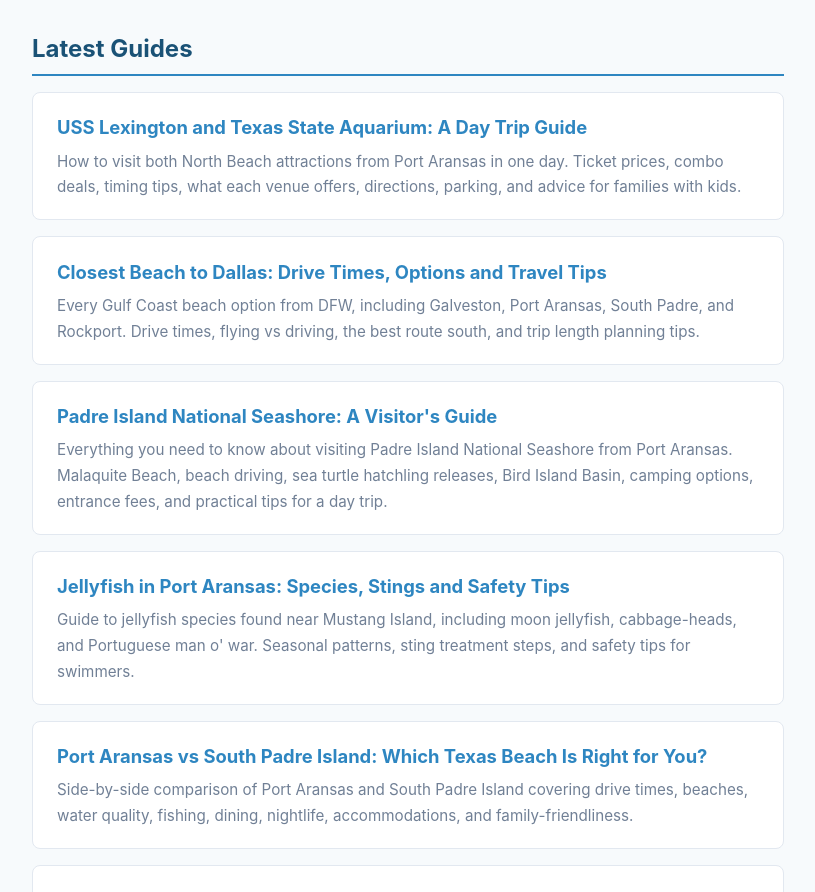
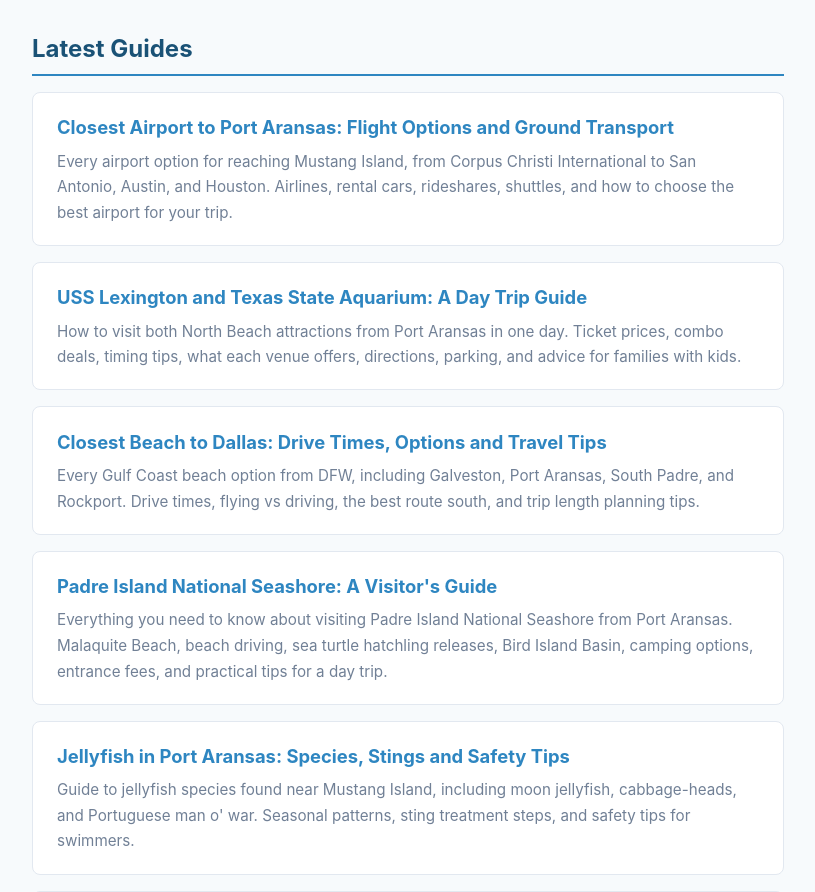
Before and after one commit to beachedinn/port-aransas-travel-guide, a plain HTML site: page index.html in a window 1280 px wide. Shown: the part 2358-3250 px from the top of the page, without its empty margins (232-1047 px from the left). Drawn offline with Linux system fonts and the light colour scheme.

Commit message:
Add new article cards for travel guides
Added two new article cards for travel guides.

```diff
--- a/index.html
+++ b/index.html
@@ -50,6 +50,11 @@
     <p>Bring reef-safe sunscreen and plenty of water, especially during summer months. A golf cart rental is a popular way to get around town. The ferry can have wait times during peak weekends, so plan accordingly or use the JFK Causeway bridge as an alternative route. Most importantly, slow down and enjoy the island pace of life.</p>
 
     <h2>Latest Guides</h2>
+
+    <div class="article-card">
+        <h3><a href="articles/closest-airport-to-port-aransas.html">Closest Airport to Port Aransas: Flight Options and Ground Transport</a></h3>
+        <p>Every airport option for reaching Mustang Island, from Corpus Christi International to San Antonio, Austin, and Houston. Airlines, rental cars, rideshares, shuttles, and how to choose the best airport for your trip.</p>
+    </div>
 
     <div class="article-card">
         <h3><a href="articles/uss-lexington-texas-state-aquarium.html">USS Lexington and Texas State Aquarium: A Day Trip Guide</a></h3>
```
